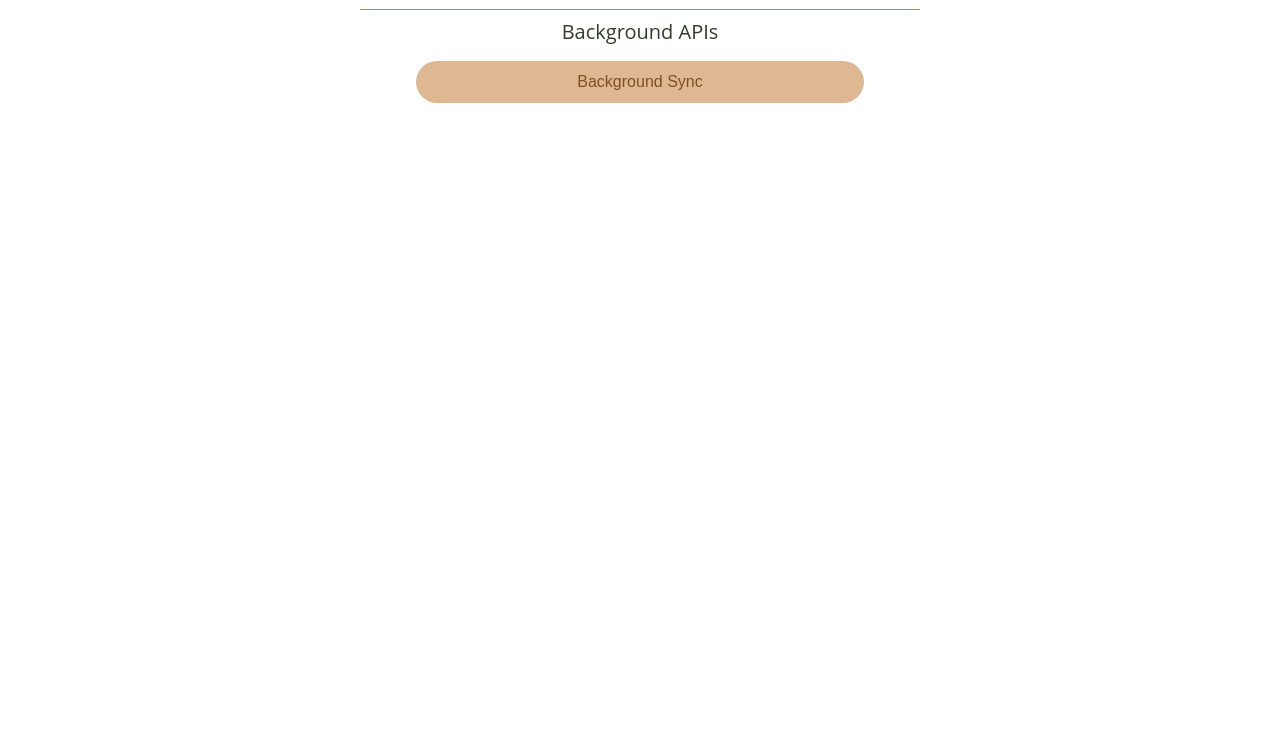
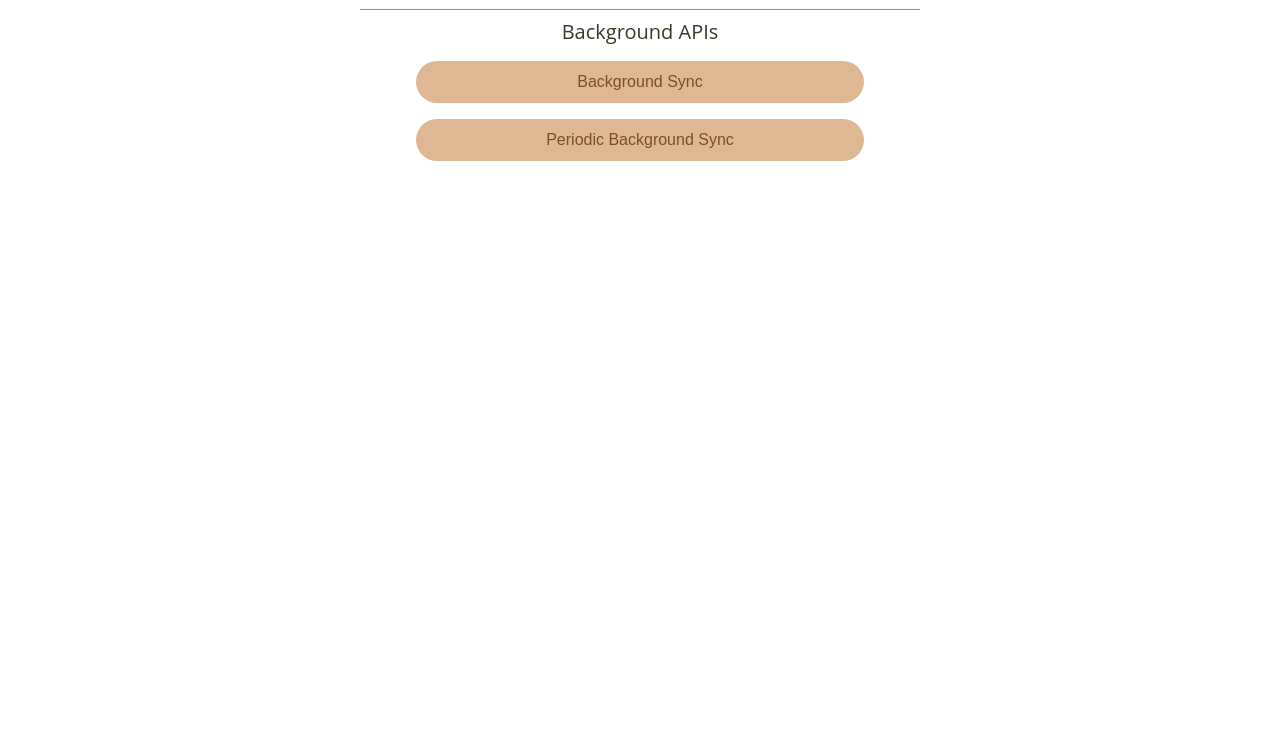
Before and after one commit to shivam-kadwade/javascript-in-background, a plain HTML site: page background-apis/index.html in a window 1280 px wide. Shown: the part 67-800 px from the top of the page. Drawn offline with Linux system fonts and the light colour scheme.

Commit message:
Added butto for periodic background sync

```diff
--- a/background-apis/index.html
+++ b/background-apis/index.html
@@ -15,6 +15,7 @@
     <section>
         <h2>Background APIs</h2>
         <button id="btnBgSync">Background Sync</button>
+        <button id="btnPerBgSync">Periodic Background Sync</button>
     </section>
 </main>
 </div>
```
